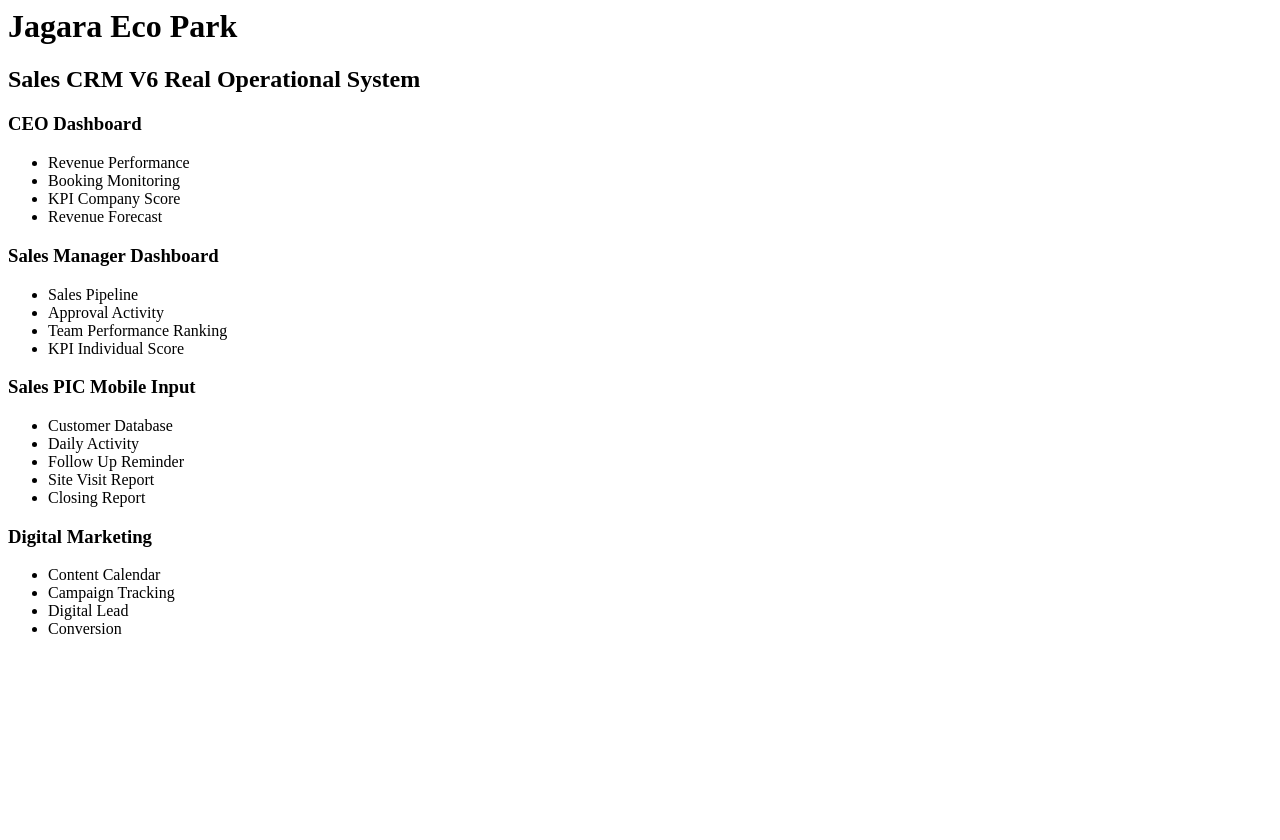
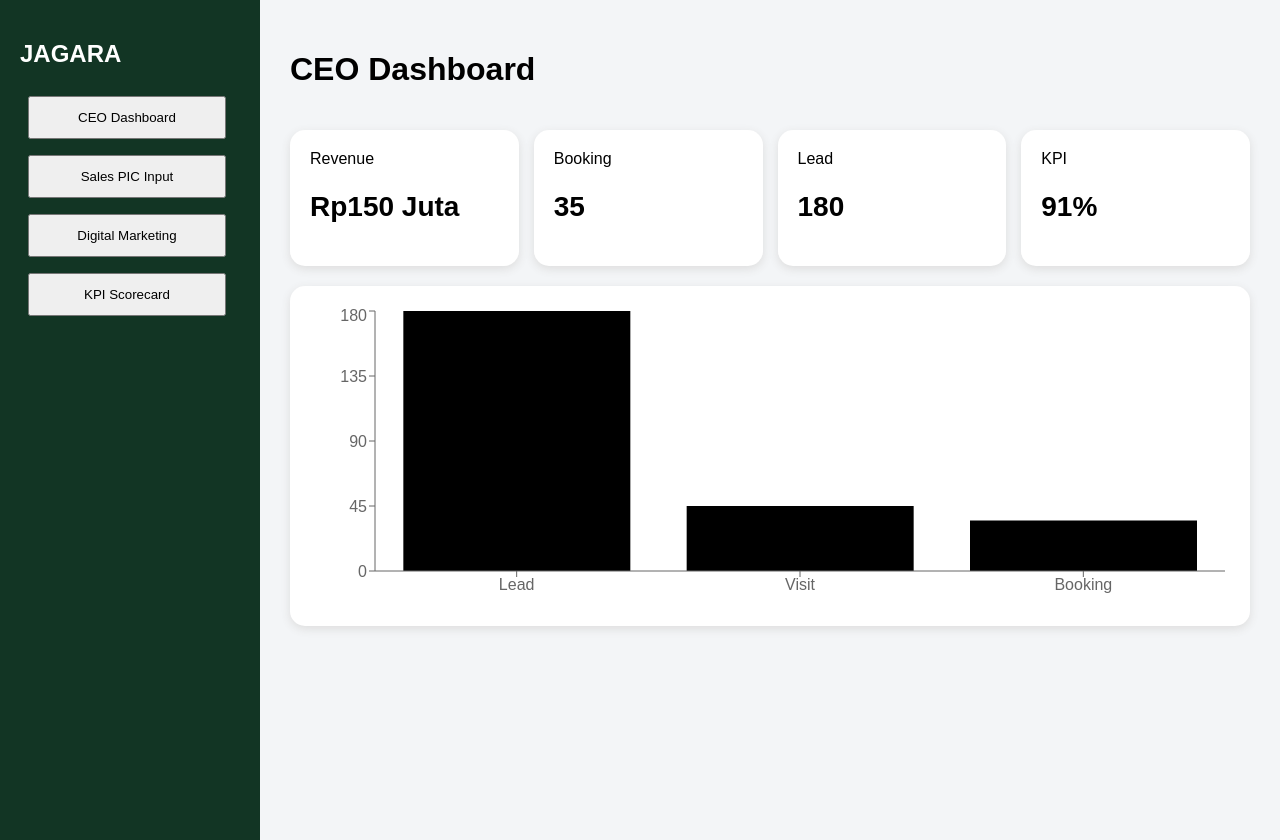
Before and after one commit to warungkitasemua21-cyber/fghr, a React (Vite) app: page / in a window 1280 px wide. Before the commit the page ends 800 px from the top, so only its background shows below. Built offline with nearby package versions, Linux system fonts and the light colour scheme.

Commit message:
Add files via upload

```diff
--- a/index.html
+++ b/index.html
@@ -1,2 +1 @@
-<div id="root"></div>
-<script type="module" src="/src/main.jsx"></script>
+<div id="root"></div><script type="module" src="/src/main.jsx"></script>
--- a/src/main.jsx
+++ b/src/main.jsx
@@ -1,5 +1,47 @@
-import React from "react";
-import {createRoot} from "react-dom/client";
-import App from "./App";
+import React,{useState} from 'react';
+import {createRoot} from 'react-dom/client';
+import {BarChart,Bar,XAxis,YAxis,Tooltip,ResponsiveContainer} from 'recharts';
+import './style.css';
 
-createRoot(document.getElementById("root")).render(<App/>);
+const data=[{name:'Lead',value:180},{name:'Visit',value:45},{name:'Booking',value:35}];
+
+function App(){
+const [page,setPage]=useState('CEO Dashboard');
+return <div className="app">
+<aside>
+<h1>JAGARA</h1>
+<button onClick={()=>setPage('CEO Dashboard')}>CEO Dashboard</button>
+<button onClick={()=>setPage('Sales Input')}>Sales PIC Input</button>
+<button onClick={()=>setPage('Digital Marketing')}>Digital Marketing</button>
+<button onClick={()=>setPage('KPI Scorecard')}>KPI Scorecard</button>
+</aside>
+<main>
+<h1>{page}</h1>
+<div className="cards">
+<div className="card">Revenue<h2>Rp150 Juta</h2></div>
+<div className="card">Booking<h2>35</h2></div>
+<div className="card">Lead<h2>180</h2></div>
+<div className="card">KPI<h2>91%</h2></div>
+</div>
+<div className="panel">
+<ResponsiveContainer width="100%" height={300}>
+<BarChart data={data}><XAxis dataKey="name"/><YAxis/><Tooltip/><Bar dataKey="value"/></BarChart>
+</ResponsiveContainer>
+</div>
+{page==='Sales Input'&&<div className="panel">
+<h2>Input Aktivitas Sales Harian</h2>
+<input placeholder="Nama Sales"/><input placeholder="Customer"/>
+<input placeholder="Follow Up"/><input placeholder="Revenue"/>
+<button>Simpan</button>
+</div>}
+{page==='Digital Marketing'&&<div className="panel">
+<h2>Digital Marketing Control</h2>
+<p>Content | Reach | Engagement | WhatsApp Lead | Conversion</p>
+</div>}
+{page==='KPI Scorecard'&&<div className="panel">
+<h2>KPI Score</h2>
+<p>Sales Activity 40%</p><p>Sales Result 35%</p><p>Digital Marketing 25%</p>
+<h2>Final Score 91%</h2>
+</div>}
+</main></div>}
+createRoot(document.getElementById('root')).render(<App/>);
--- a/src/style.css
+++ b/src/style.css
@@ -1,36 +1 @@
-body{
-font-family:Arial;
-background:#f2f5f8;
-margin:0
-}
-.container{
-padding:30px
-}
-.cards{
-display:grid;
-grid-template-columns:repeat(4,1fr);
-gap:20px
-}
-.card,.panel{
-background:white;
-padding:20px;
-margin-top:20px;
-border-radius:15px;
-box-shadow:0 4px 12px #ddd
-}
-.grid{
-display:grid;
-grid-template-columns:1fr 1fr;
-gap:20px
-}
-select{
-padding:10px;
-font-size:16px
-}
-table{
-width:100%
-}
-td{
-padding:10px;
-border-bottom:1px solid #ddd
-}
+body{margin:0;font-family:Arial;background:#f3f5f7}.app{display:flex}.app aside{width:220px;background:#123524;color:white;min-height:100vh;padding:20px}.app button{padding:12px;margin:8px;width:90%}main{padding:30px;flex:1}.cards{display:grid;grid-template-columns:repeat(4,1fr);gap:15px}.card,.panel{background:white;padding:20px;border-radius:15px;margin-top:20px;box-shadow:0 3px 10px #ddd}.card h2{font-size:28px}
```
Also changed, not shown: package.json (+1 -12 lines), 1 other file (tests, documents, lock files or other folders).
